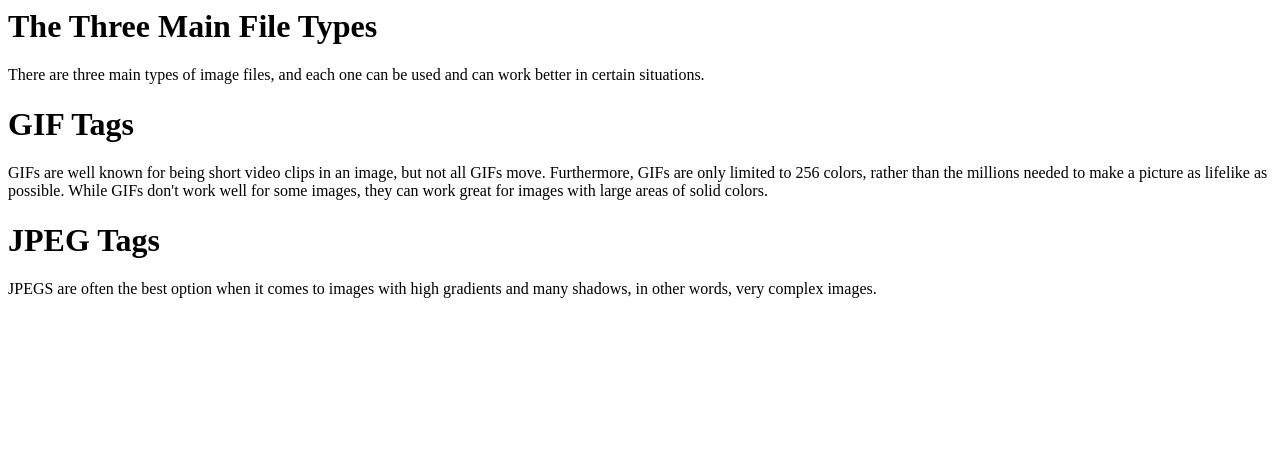
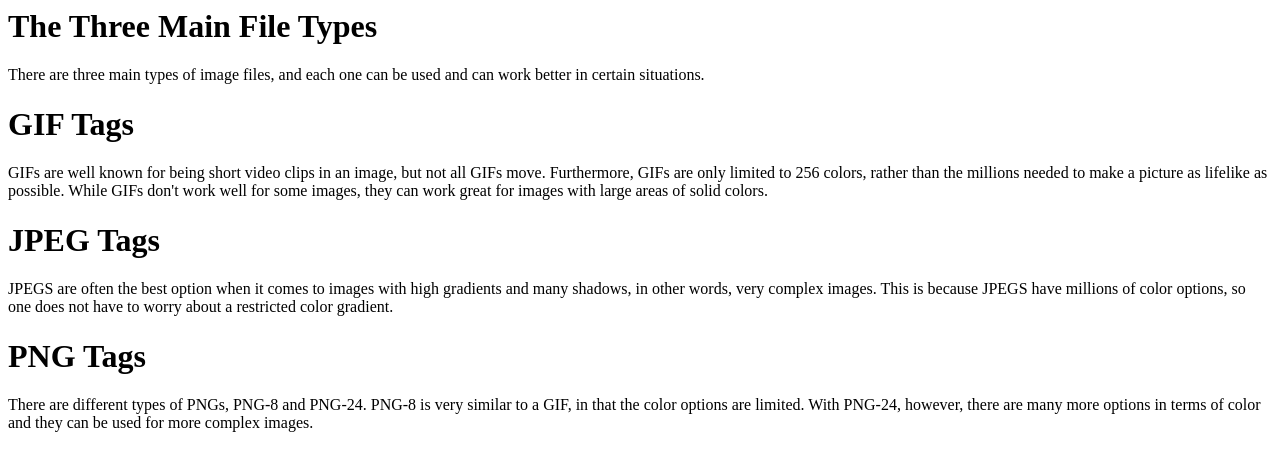
Before and after one commit to helena20/Site, a plain HTML site: page Images/image_format.html in a window 1280 px wide. Drawn offline with Linux system fonts and the light colour scheme.

Commit message:
Added info

```diff
--- a/Images/image_format.html
+++ b/Images/image_format.html
@@ -6,7 +6,9 @@
   <p>There are three main types of image files, and each one can be used and can work better in certain situations.</p>
 <h1>GIF Tags</h1>
   <p>GIFs are well known for being short video clips in an image, but not all GIFs move. Furthermore, GIFs are only limited to 256 colors, rather than the millions needed to make a picture as lifelike as possible. While GIFs don't work well for some images, they can work great for images with large areas of solid colors.</p>
-<h1>JPEG Tags</h3>
-  <p>JPEGS are often the best option when it comes to images with high gradients and many shadows, in other words, very complex images.
+<h1>JPEG Tags</h1>
+  <p>JPEGS are often the best option when it comes to images with high gradients and many shadows, in other words, very complex images. This is because JPEGS have millions of color options, so one does not have to worry about a restricted color gradient.</p>
+<h1>PNG Tags</h1>
+  <p>There are different types of PNGs, PNG-8 and PNG-24. PNG-8 is very similar to a GIF, in that the color options are limited. With PNG-24, however, there are many more options in terms of color and they can be used for more complex images.
 </body>
 </html>
```
